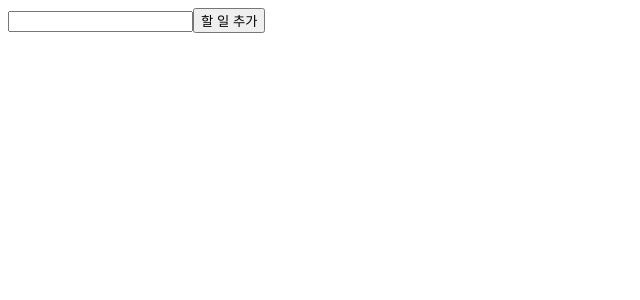
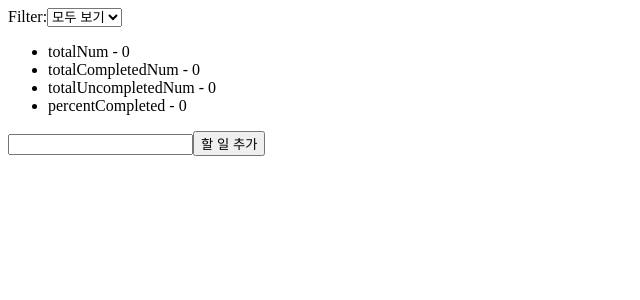
Before and after one commit to formegusto/react-state-mgmt-bible, a React (Create React App) app in the folder atomic/recoil-bible/: page / in a window 1280 px wide. Shown: the top 300 px of the page, without its empty margins (0-640 px from the left). Built offline with nearby package versions, Linux system fonts and the light colour scheme.

Commit message:
recoil update : Todo List Selectors init

```diff
--- a/atomic/recoil-bible/src/components/TodoItem.tsx
+++ b/atomic/recoil-bible/src/components/TodoItem.tsx
@@ -1,6 +1,6 @@
 import React from "react";
 import { useRecoilState } from "recoil";
-import todoListState from "../store/todos/atom";
+import { todoListState } from "../store/todos/atoms";
 import { Todo } from "../store/todos/types";
 
 type Props = {
--- a/atomic/recoil-bible/src/components/TodoItemCreator.tsx
+++ b/atomic/recoil-bible/src/components/TodoItemCreator.tsx
@@ -1,6 +1,6 @@
 import React from "react";
 import { useSetRecoilState } from "recoil";
-import todoListState from "../store/todos/atom";
+import { todoListState } from "../store/todos/atoms";
 
 let id = 0;
 function getId() {
--- a/atomic/recoil-bible/src/components/TodoList.tsx
+++ b/atomic/recoil-bible/src/components/TodoList.tsx
@@ -1,13 +1,17 @@
 import { useRecoilValue } from "recoil";
-import todoListState from "../store/todos/atom";
+import { filteredTodoListState } from "../store/todos/selectors";
 import TodoItem from "./TodoItem";
 import TodoItemCreator from "./TodoItemCreator";
+import TodoListFilters from "./TodoListFilters";
+import TodoListStats from "./TodoListStats";
 
 function TodoList() {
-  const todoList = useRecoilValue(todoListState);
+  const todoList = useRecoilValue(filteredTodoListState);
 
   return (
     <>
+      <TodoListFilters />
+      <TodoListStats />
       <TodoItemCreator />
       {todoList.map((todo) => (
         <TodoItem key={todo.id} item={todo} />
--- /dev/null
+++ b/atomic/recoil-bible/src/components/TodoListFilters.tsx
@@ -0,0 +1,27 @@
+import React from "react";
+import { useRecoilState } from "recoil";
+import { todoListFilterState } from "../store/todos/atoms";
+
+function TodoListFilters() {
+  const [filter, setFilter] = useRecoilState(todoListFilterState);
+
+  const updateFilter = React.useCallback(
+    (e: React.ChangeEvent<HTMLSelectElement>) => {
+      setFilter(e.target.value);
+    },
+    [setFilter]
+  );
+
+  return (
+    <>
+      Filter:
+      <select value={filter} onChange={updateFilter}>
+        <option value="Show All">모두 보기</option>
+        <option value="Show Completed">다 했다!</option>
+        <option value="Show Uncompleted">해야행,,</option>
+      </select>
+    </>
+  );
+}
+
+export default TodoListFilters;
--- /dev/null
+++ b/atomic/recoil-bible/src/components/TodoListStats.tsx
@@ -0,0 +1,18 @@
+import { useRecoilValue } from "recoil";
+import { todoListStatsState } from "../store/todos/selectors";
+
+function TodoListStats() {
+  const stats = useRecoilValue(todoListStatsState);
+
+  return (
+    <ul>
+      {Object.keys(stats).map((key) => (
+        <li key={key}>
+          {key} - {(stats as any)[key]}
+        </li>
+      ))}
+    </ul>
+  );
+}
+
+export default TodoListStats;
--- a/atomic/recoil-bible/src/store/todos/atom.ts
+++ /dev/null
@@ -1,9 +0,0 @@
-import { atom } from "recoil";
-import { Todo } from "./types";
-
-const todoListState = atom<Todo[]>({
-  key: "todoListState",
-  default: [],
-});
-
-export default todoListState;
--- /dev/null
+++ b/atomic/recoil-bible/src/store/todos/atoms.ts
@@ -0,0 +1,12 @@
+import { atom } from "recoil";
+import { Todo } from "./types";
+
+export const todoListState = atom<Todo[]>({
+  key: "todoListState",
+  default: [],
+});
+
+export const todoListFilterState = atom<string>({
+  key: "todoListFilterState",
+  default: "Show All",
+});
--- /dev/null
+++ b/atomic/recoil-bible/src/store/todos/selectors.ts
@@ -0,0 +1,39 @@
+import { selector } from "recoil";
+import { todoListFilterState, todoListState } from "./atoms";
+
+export const filteredTodoListState = selector({
+  key: "filteredTodoListState",
+  get: ({ get }) => {
+    const filter = get(todoListFilterState);
+    const list = get(todoListState);
+
+    switch (filter) {
+      case "Show Completed":
+        return list.filter((todo) => todo.isComplete);
+      case "Show Uncompleted":
+        return list.filter((item) => !item.isComplete);
+      default:
+        return list;
+    }
+  },
+});
+
+export const todoListStatsState = selector({
+  key: "todoListStatsState",
+  get: ({ get }) => {
+    const todoList = get(todoListState);
+    const totalNum = todoList.length;
+    const totalCompletedNum = todoList.filter((todo) => todo.isComplete).length;
+    const totalUncompletedNum = todoList.filter(
+      (todo) => !todo.isComplete
+    ).length;
+    const percentCompleted = totalNum === 0 ? 0 : totalCompletedNum / totalNum;
+
+    return {
+      totalNum,
+      totalCompletedNum,
+      totalUncompletedNum,
+      percentCompleted,
+    };
+  },
+});
```
